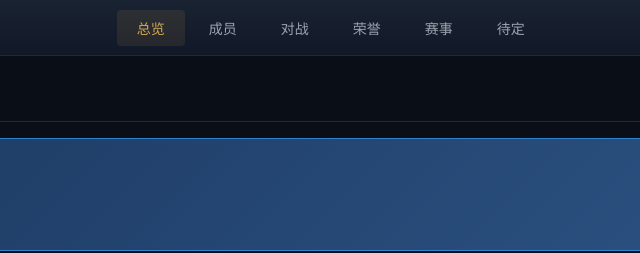
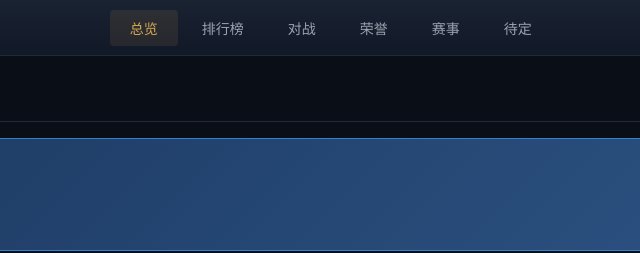
Before and after one commit to oldboys111/oldboys-war3, a plain HTML site: page index.html in a window 1280 px wide. Shown: the top 253 px of the page, 449-1089 px from the left. Drawn offline with Linux system fonts and the light colour scheme; no server answers.

Commit message:
Update index.html

```diff
--- a/index.html
+++ b/index.html
@@ -17,7 +17,7 @@
         </div>
         <nav class="main-nav">
             <a href="#" class="nav-item active" data-page="overview">总览</a>
-            <a href="#" class="nav-item" data-page="members">成员</a>
+            <a href="#" class="nav-item" data-page="members">排行榜</a>
             <a href="#" class="nav-item" data-page="matches">对战</a>
             <a href="#" class="nav-item" data-page="honors">荣誉</a>
             <a href="#" class="nav-item" data-page="events">赛事</a>
```
